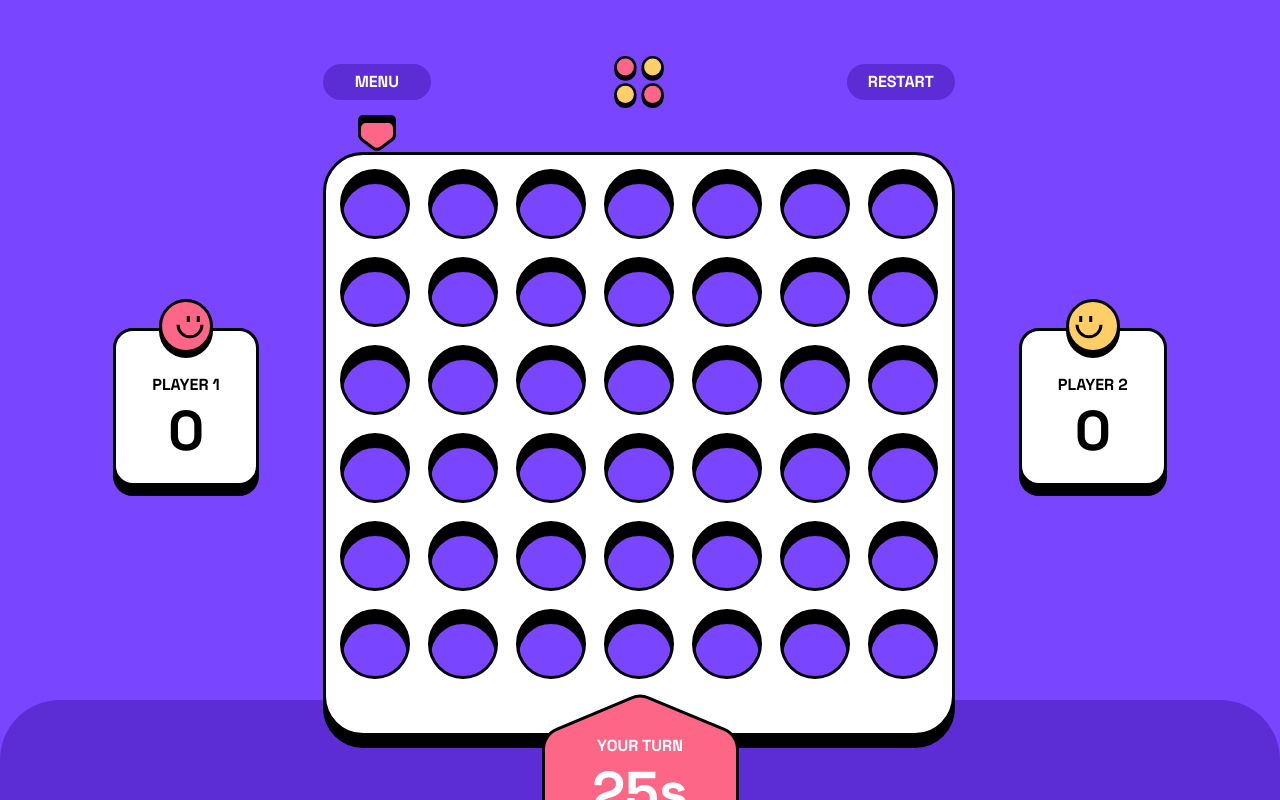
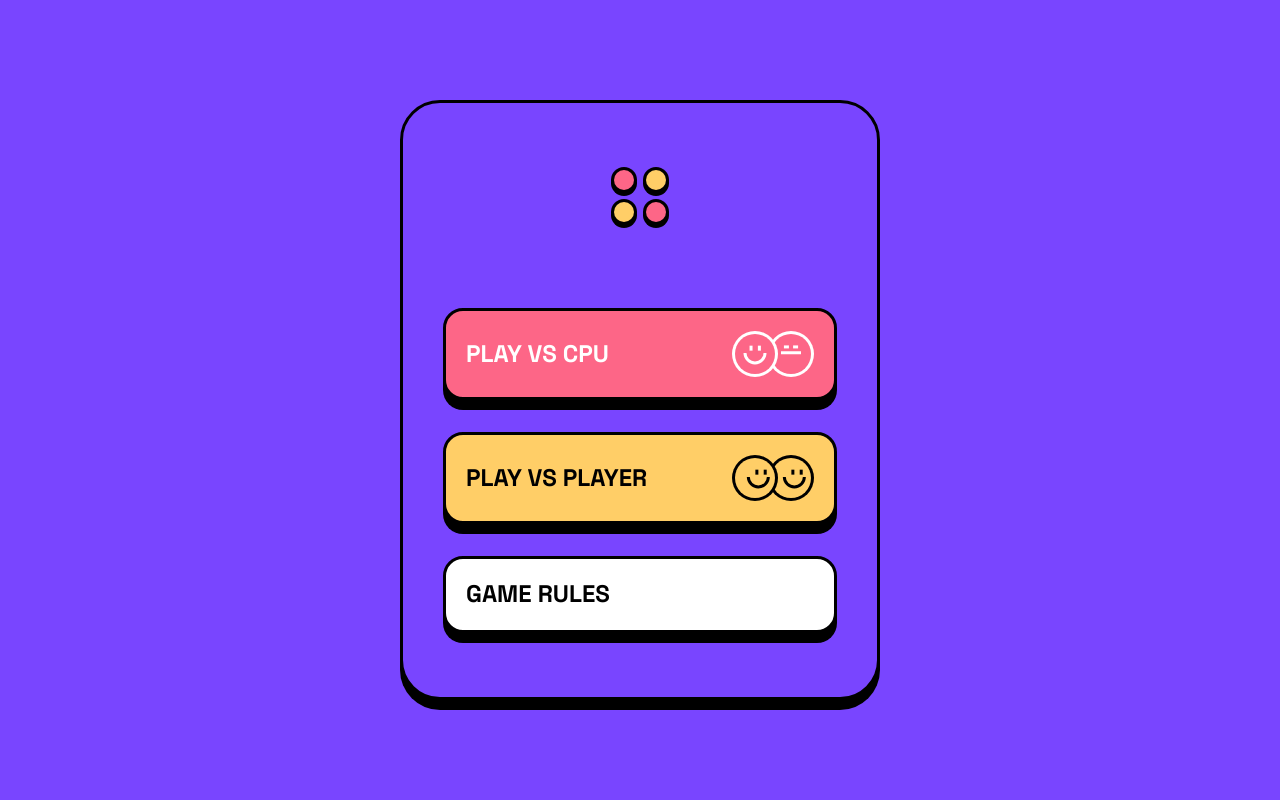
Before and after one commit to mehdi-zibout/FEM-Connect-Four-game, a React (Vite) app: page / in a window 1280 px wide. Built offline with nearby package versions, Linux system fonts and the light colour scheme.

Commit message:
animate focused discs

```diff
--- a/src/App.tsx
+++ b/src/App.tsx
@@ -13,92 +13,28 @@ import Modal from "./components/Modal";
 import Board from "./components/Board";
 import GameView from "./Views/GameView";
 
-const newGame: number[][] = new Array(6).fill(new Array(7).fill(0));
 function App() {
   const [matchNumber, setMatchNumber] = useState(0);
-  const [game, setGame] = useState(newGame);
-  const [isPlayer1Turn, setIsPlayer1Turn] = useState(false);
-  const [hoveringOver, setHoveringOver] = useState(0);
+  const [isAgainstCPU, setIsAgainstCPU] = useState(false);
+  const [view, setView] = useState(0);
   return (
     <>
       <main className="bg-purple w-screen h-screen overflow-hidden flex justify-center items-center">
-        {/* <div className="relative ">
-          <BackgroundBlack className="absolute  top-0 " />
-          <div className="absolute w-full h-full overflow-hidden">
-            <CounterRed
-              className={`absolute transition duration-[1s]
-              } `}
-              style={{
-                transform: `translate(${18 + 88 * hoveringOver}px,${
-                  isPlayer1Turn ? "-50px" : "500px"
-                })`,
-              }}
-            />
-          </div>
-          {hoveringOver >= 0 &&
-            (isPlayer1Turn ? (
-              <MarkerRed
-                className=" transition duration-700"
-                style={{
-                  transform: `translate(${33 + 88 * hoveringOver}px,-42px)`,
-                }}
-              />
-            ) : (
-              <MarkerYellow
-                className=" transition duration-1000"
-                style={{
-                  transform: `translate(${33 + 88 * hoveringOver}px,-42px)`,
-                }}
-              />
-            ))}
-          <div className="w-full relative h-full grid grid-cols-7 grid-rows-6 gap-x-1 gap-y-[14px] px-4 -mt-5  ">
-            {game.map((row, i) =>
-              row.map((cell, j) =>
-                cell === 2 ? (
-                  <CounterRed key={`${i}${j}`} />
-                ) : cell === 3 ? (
-                  <CounterYellow key={`${i}${j}`} />
-                ) : (
-                  <div
-                    onMouseEnter={() => setHoveringOver(j)}
-                    className="z-50 relative cursor-pointer w-[70px] h-[75px] rounded-full"
-                    key={`${i}${j}`}
-                    onClick={() => handleOnClick(j)}
-                  ></div>
-                )
-              )
-            )}
-          </div>
-          <BackgroundWhite className="absolute top-0 " />
-        </div> */}
-        {/* <Board /> */}
-        <GameView key={matchNumber} restart={setMatchNumber} />
+        {view === 0 ? (
+          <MainMenu setIsAgainstCPU={setIsAgainstCPU} setView={setView} />
+        ) : view === 1 ? (
+          <GameView
+            isAgainstCPU={isAgainstCPU}
+            key={matchNumber}
+            restart={setMatchNumber}
+            setView={setView}
+          />
+        ) : (
+          <MainMenu setIsAgainstCPU={setIsAgainstCPU} setView={setView} />
+        )}
       </main>
-      {/* <MainMenu />
-        <button onClick={() => setIsPlayer1Turn(true)}>show modal</button>
-
-      {isPlayer1Turn && (
-        <Modal setShowModal={setIsPlayer1Turn}>
-          <PauseModal />
-        </Modal>
-      )} */}
     </>
   );
-
-  function handleOnClick(i: number) {
-    const newGameState = [];
-    let madeMove = false;
-    for (let index = game.length - 1; index >= 0; index--) {
-      const newRow = [...game[index]];
-      if (game[index][i] == 0 && !madeMove) {
-        madeMove = true;
-        newRow[i] = isPlayer1Turn ? 2 : 3;
-      }
-      newGameState.push(newRow);
-    }
-    setGame(newGameState.reverse());
-    setIsPlayer1Turn(!isPlayer1Turn);
-  }
 }
 
 export default App;
--- a/src/Views/GameView.tsx
+++ b/src/Views/GameView.tsx
@@ -4,7 +4,7 @@ import MiniButton from "../components/MiniButton";
 import { ReactComponent as Logo } from "../assets/logo.svg";
 import { ReactComponent as PlayerOne } from "../assets/player-one.svg";
 import { ReactComponent as PlayerTwo } from "../assets/player-two.svg";
-import { ReactComponent as RedsTurn } from "../assets/turn-background-red.svg";
+import { ReactComponent as CPU } from "../assets/cpu.svg";
 import Score from "../components/Score";
 import Board from "../components/Board";
 import TurnTimer from "../components/TurnTimer";
@@ -12,7 +12,7 @@ import Card from "../components/Card";
 import Modal from "../components/Modal";
 import PauseModal from "../components/PauseModal";
 
-function GameView({ restart }: GameViewProps) {
+function GameView({ restart, setView, isAgainstCPU }: GameViewProps) {
   const [showMenu, setShowMenu] = useState(false);
   const [isPlayer1Turn, setIsPlayer1Turn] = useState(true);
   const [playersScore, setPlayersScore] = useState({ 1: 0, 2: 0 });
@@ -52,9 +52,9 @@ function GameView({ restart }: GameViewProps) {
               className="mr-5 tablet:mr-10"
             />
             <Score
-              name="player 2"
+              name={isAgainstCPU ? "cpu" : "player 2"}
               score={playersScore[2]}
-              Icon={PlayerTwo}
+              Icon={isAgainstCPU ? CPU : PlayerTwo}
               isReverse
             />
           </div>
@@ -91,6 +91,7 @@ function GameView({ restart }: GameViewProps) {
               </header>
             </div>
             <Board
+              isAgainstCPU={isAgainstCPU}
               key={gameNumber}
               isPlayer1Turn={isPlayer1Turn}
               setIsPlayer1Turn={setIsPlayer1Turn}
@@ -99,10 +100,10 @@ function GameView({ restart }: GameViewProps) {
             />
           </div>
           <Score
-            name="player 2"
+            name={isAgainstCPU ? "cpu" : "player 2"}
             className="ml-16 desktop:block hidden"
             score={playersScore[2]}
-            Icon={PlayerTwo}
+            Icon={isAgainstCPU ? CPU : PlayerTwo}
             isReverse
           />
         </div>
@@ -113,7 +114,9 @@ function GameView({ restart }: GameViewProps) {
               {isGameEnded === 1
                 ? "Player 1"
                 : isGameEnded === -1
-                ? "Player 2"
+                ? isAgainstCPU
+                  ? "CPU"
+                  : "Player 2"
                 : ""}
             </h2>
             <h3 className="uppercase text-hl">
@@ -130,6 +133,7 @@ function GameView({ restart }: GameViewProps) {
           </Card>
         ) : (
           <TurnTimer
+            isAgainstCPU={isAgainstCPU}
             pause={showMenu}
             setIsGameEnded={setIsGameEnded}
             isPlayer1Turn={isPlayer1Turn}
@@ -139,7 +143,11 @@ function GameView({ restart }: GameViewProps) {
       </div>
       {showMenu && (
         <Modal setShowModal={setShowMenu}>
-          <PauseModal setShowMenu={setShowMenu} restart={restart} />
+          <PauseModal
+            quit={setView}
+            setShowMenu={setShowMenu}
+            restart={restart}
+          />
         </Modal>
       )}
     </>
@@ -148,5 +156,7 @@ function GameView({ restart }: GameViewProps) {
 
 type GameViewProps = {
   restart: Dispatch<SetStateAction<number>>;
+  setView: Dispatch<SetStateAction<number>>;
+  isAgainstCPU: boolean;
 };
 export default GameView;
--- a/src/Views/MainMenu.tsx
+++ b/src/Views/MainMenu.tsx
@@ -1,16 +1,33 @@
+import type { Dispatch, SetStateAction } from "react";
 import Card from "../components/Card";
 import { ReactComponent as Logo } from "../assets/logo.svg";
 import { ReactComponent as PlayVsPlayerIcon } from "../assets/player-vs-player.svg";
 import { ReactComponent as PlayVsCpuIcon } from "../assets/player-vs-cpu.svg";
 import Button from "../components/Button";
-function MainMenu() {
+function MainMenu({ setView, setIsAgainstCPU }: MainMenuProps) {
   return (
     <Card className="w-full p-5 border-opacity-0 shadow-none tablet:shadow-card tablet:border-opacity-100 tablet:bg-purple tablet:w-[30rem] tablet:px-10 tablet:py-16 rounded-[40px]">
       <Logo className="w-fit mx-auto mb-20" />
-      <Button Icon={PlayVsCpuIcon} bgColor="red" className="mb-8">
+      <Button
+        onClick={() => {
+          setIsAgainstCPU(true);
+          setView(1);
+        }}
+        Icon={PlayVsCpuIcon}
+        bgColor="red"
+        className="mb-8"
+      >
         play vs cpu
       </Button>
-      <Button Icon={PlayVsPlayerIcon} bgColor="yellow" className="mb-8">
+      <Button
+        onClick={() => {
+          setIsAgainstCPU(false);
+          setView(1);
+        }}
+        Icon={PlayVsPlayerIcon}
+        bgColor="yellow"
+        className="mb-8"
+      >
         play vs player
       </Button>
       <Button alignStart bgColor="white">
@@ -20,4 +37,8 @@ function MainMenu() {
   );
 }
 
+type MainMenuProps = {
+  setView: Dispatch<SetStateAction<number>>;
+  setIsAgainstCPU: Dispatch<SetStateAction<boolean>>;
+};
 export default MainMenu;
--- a/src/components/Board.tsx
+++ b/src/components/Board.tsx
@@ -2,15 +2,16 @@ import { ReactComponent as BackgroundWhite } from "../assets/board-layer-white-l
 import { ReactComponent as BackgroundBlack } from "../assets/board-layer-black-large.svg";
 import { ReactComponent as BackgroundWhiteMobile } from "../assets/board-layer-white-small.svg";
 import { ReactComponent as BackgroundBlackMobile } from "../assets/board-layer-black-small.svg";
-import type { Dispatch, SetStateAction } from "react";
+import { Dispatch, SetStateAction, useEffect } from "react";
 import { useState } from "react";
 import FillBoard from "./FillBoard";
 import Marker from "./Marker";
-import { findWinner } from "../logic";
+import { cpuMoves, findWinner, ithAvailable, makeMove } from "../logic";
 
 const NEWGAME: number[][] = new Array(6).fill(new Array(7).fill(0));
 
 function Board({
+  isAgainstCPU,
   isPlayer1Turn,
   setIsPlayer1Turn,
   isGameEnded,
@@ -19,10 +20,29 @@ function Board({
   const [gameState, setGameState] = useState(NEWGAME);
   const [focusedDiscs, setFocusedDiscs] = useState<number[][]>([]);
   const [hoveringOver, setHoveringOver] = useState(0);
+  useEffect(() => {
+    if (isAgainstCPU) {
+      if (!isPlayer1Turn && !isGameEnded) {
+        const howMuchIwantCPUToAppearThinking = Math.random();
+        const cpuThinkingTime =
+          Math.random() *
+          (howMuchIwantCPUToAppearThinking > 0.2 ? 4000 : 30000);
+        const timer = setTimeout(() => {
+          const [newGameState, , i, j] = cpuMoves(gameState);
+          setGameState(newGameState);
+          checkGameState(newGameState, i, j);
+          if (!isGameEnded) setIsPlayer1Turn(true);
+        }, cpuThinkingTime);
+        return () => clearTimeout(timer);
+      }
+    }
+  }, [isPlayer1Turn]);
   return (
     <div className="relative w-fit mx-auto z-10">
       <Marker
-        className={`${isGameEnded ? "invisible" : ""}`}
+        className={`${
+          isGameEnded || (isAgainstCPU && !isPlayer1Turn) ? "invisible" : ""
+        }`}
         hoveringOver={hoveringOver}
         isPlayer1Turn={isPlayer1Turn}
       />
@@ -36,7 +56,11 @@ function Board({
       <div className="absolute inset-0 -top-10 left-[20px] grid grid-cols-7 gap-[5px]">
         {new Array(7).fill(0).map((col, i) => (
           <button
-            disabled={gameState[0][i] !== 0 || Boolean(isGameEnded)}
+            disabled={
+              gameState[0][i] !== 0 ||
+              Boolean(isGameEnded) ||
+              (!isPlayer1Turn && isAgainstCPU)
+            }
             onMouseEnter={() => setHoveringOver(i)}
             key={i}
             className="disabled:cursor-default h-full    w-[65px] " // CHECK WIDTH
@@ -47,34 +71,12 @@ function Board({
     </div>
   );
 
-  function handleOnClick(i: number) {
-    const newGameState = [];
-    let madeMove: false | number = false;
-    for (let index = gameState.length - 1; index >= 0; index--) {
-      const newRow = [...gameState[index]];
-      if (gameState[index][i] == 0 && madeMove === false) {
-        madeMove = index;
-        newRow[i] = isPlayer1Turn ? 1 : -1;
-      }
-      newGameState.push(newRow);
-    }
-    setGameState(newGameState.reverse());
-    if (madeMove === 0) {
-      if (newGameState[0].every((x) => x !== 0)) {
-        setIsGameEnded(true);
-      }
-    }
-    let winner = findWinner(gameState, isPlayer1Turn, madeMove as number, i);
-    if (winner.winner) {
-      setFocusedDiscs((focusedDiscs) =>
-        focusedDiscs.concat([[madeMove as number, i]])
-      );
-      setIsGameEnded(winner.winner);
-      if (winner.lines) {
-        markWinningDiscs(winner.lines);
-      }
-    }
-    setIsPlayer1Turn(!isPlayer1Turn);
+  function handleOnClick(j: number) {
+    let i = ithAvailable(gameState, j) as number;
+    const [newGameState] = makeMove(gameState, isPlayer1Turn, i, j);
+    setGameState(newGameState);
+    checkGameState(newGameState, i, j);
+    if (!isGameEnded) setIsPlayer1Turn(!isPlayer1Turn);
   }
 
   function markWinningDiscs(
@@ -89,9 +91,27 @@ function Board({
       }
     });
   }
+
+  function checkGameState(newGameState: number[][], i: number, j: number) {
+    if (i === 0) {
+      if (newGameState[0].every((x) => x !== 0)) {
+        setIsGameEnded(true);
+      }
+    }
+    let winner = findWinner(gameState, isPlayer1Turn, i, j);
+    if (winner.winner) {
+      setFocusedDiscs((focusedDiscs) => focusedDiscs.concat([[i, j]]));
+      setIsGameEnded(winner.winner);
+      if (winner.lines) {
+        markWinningDiscs(winner.lines);
+      }
+      return;
+    }
+  }
 }
 
 type BoardProps = {
+  isAgainstCPU: boolean;
   isPlayer1Turn: boolean;
   setIsPlayer1Turn: Dispatch<SetStateAction<boolean>>;
   isGameEnded: boolean | -1 | 1;
--- a/src/components/FillBoard.tsx
+++ b/src/components/FillBoard.tsx
@@ -10,14 +10,14 @@ function FillBoard({ gameState, focusedDiscs }: FillBoardProps) {
             <div className="relative" key={`${i},${j}`}>
               <CounterRed className="animate-slide-in w-[41px] h-[46px] tablet:w-[70px] tablet:h-[75px]" />
               {inFocusedDiscs(i, j) && (
-                <div className="absolute inset-0 m-auto -top-1 border-[6px] rounded-full border-white w-8 h-8"></div>
+                <div className="absolute animate-fade-in  inset-0 m-auto -top-1 border-[6px] rounded-full border-white w-8 h-8"></div>
               )}
             </div>
           ) : cell === -1 ? (
             <div className="relative" key={`${i},${j}`}>
               <CounterYellow className="animate-slide-in w-[41px] h-[46px] tablet:w-[70px] tablet:h-[75px]" />
               {inFocusedDiscs(i, j) && (
-                <div className="absolute inset-0 m-auto -top-1 border-[6px] rounded-full border-white w-8 h-8"></div>
+                <div className="absolute animate-fade-in  inset-0 m-auto -top-1 border-[6px] rounded-full border-white w-8 h-8"></div>
               )}{" "}
             </div>
           ) : (
--- a/src/components/PauseModal.tsx
+++ b/src/components/PauseModal.tsx
@@ -2,7 +2,7 @@ import Card from "./Card";
 import Button from "./Button";
 import type { Dispatch, SetStateAction } from "react";
 
-function PauseModal({ restart, setShowMenu }: PauseModalProps) {
+function PauseModal({ restart, setShowMenu, quit }: PauseModalProps) {
   return (
     <Card
       className="mx-5 bg-purple w-[30rem] tablet:px-10 tablet:py-12 rounded-[40px] px-5 py-8"
@@ -19,7 +19,9 @@ function PauseModal({ restart, setShowMenu }: PauseModalProps) {
       >
         Restart
       </Button>
-      <Button bgColor="red">quit</Button>
+      <Button onClick={() => quit(0)} bgColor="red">
+        quit
+      </Button>
     </Card>
   );
 }
@@ -27,5 +29,6 @@ function PauseModal({ restart, setShowMenu }: PauseModalProps) {
 type PauseModalProps = {
   setShowMenu: Dispatch<SetStateAction<boolean>>;
   restart: Dispatch<SetStateAction<number>>;
+  quit: Dispatch<SetStateAction<number>>;
 };
 export default PauseModal;
--- a/src/components/TurnTimer.tsx
+++ b/src/components/TurnTimer.tsx
@@ -2,7 +2,12 @@ import { useEffect, useState } from "react";
 import type { Dispatch, SetStateAction } from "react";
 import { ReactComponent as TurnBg } from "../assets/turn-background-red.svg";
 
-function TurnTimer({ isPlayer1Turn, setIsGameEnded, pause }: TurnTimerProps) {
+function TurnTimer({
+  isPlayer1Turn,
+  setIsGameEnded,
+  pause,
+  isAgainstCPU,
+}: TurnTimerProps) {
   const [timeleft, setTimeleft] = useState(30);
   useEffect(() => {
     if (timeleft > 0) {
@@ -32,7 +37,15 @@ function TurnTimer({ isPlayer1Turn, setIsGameEnded, pause }: TurnTimerProps) {
           isPlayer1Turn ? "text-white" : "text-black"
         }  text-center`}
       >
-        <h4 className="text-hxs uppercase">Your turn</h4>
+        <h4 className="text-hxs uppercase">
+          {isAgainstCPU
+            ? isPlayer1Turn
+              ? "your turn"
+              : "cpu's turn"
+            : isPlayer1Turn
+            ? "player 1's turn"
+            : "player 2's turn"}
+        </h4>
         <h3 className="text-hl">{timeleft}s</h3>
       </div>
     </div>
@@ -40,6 +53,7 @@ function TurnTimer({ isPlayer1Turn, setIsGameEnded, pause }: TurnTimerProps) {
 }
 
 type TurnTimerProps = {
+  isAgainstCPU: boolean;
   pause: boolean;
   isPlayer1Turn: boolean;
   setIsGameEnded: Dispatch<SetStateAction<boolean | 1 | -1>>;
--- a/src/logic.ts
+++ b/src/logic.ts
@@ -1,5 +1,3 @@
-import { i } from "vitest/dist/index-50755efe";
-
 export function findWinner(
   gameState: number[][],
   isPlayer1Turn: boolean,
@@ -92,9 +90,62 @@ export function positionScore(
   return [min, max, []];
 }
 
-function calculateScore(arr: { value: number; i: number; j: number }[]) {
+export function calculateScore(arr: { value: number; i: number; j: number }[]) {
   return {
     indexes: arr.map((x) => [x.i, x.j]),
     value: arr.reduce((acc, curr) => acc + curr.value, 0),
   };
 }
+
+export function ithAvailable(gameState: number[][], j: number) {
+  for (let index = gameState.length - 1; index >= 0; index--) {
+    if (gameState[index][j] == 0) {
+      return index;
+    }
+  }
+}
+
+export function makeMove(
+  gameState: number[][],
+  isPlayer1Turn: boolean,
+  i: number,
+  j: number
+): [number[][], boolean, number, number] {
+  const newGameState = [];
+  for (let index = gameState.length - 1; index >= 0; index--) {
+    const newRow = [...gameState[index]];
+    if (index === i) {
+      newRow[j] = isPlayer1Turn ? 1 : -1;
+    }
+    newGameState.push(newRow);
+  }
+  return [newGameState.reverse(), isPlayer1Turn, i, j];
+}
+
+export function cpuMoves(gameState: number[][]) {
+  const evaluation: number[][] = [];
+  for (let j = 0; j < 7; j++) {
+    const i = ithAvailable(gameState, j);
+    if (i !== undefined) {
+      const [power, danger] = positionScore(gameState, i, j);
+      if (power === -3) {
+        return makeMove(gameState, false, i, j);
+      }
+      evaluation.push([power, danger, i, j]);
+    }
+    // make move in evaluation[2] evaluation[3]
+  }
+  const isThereDanger = evaluation.find((evalu) => evalu[1] === 3);
+  if (isThereDanger) {
+    return makeMove(gameState, false, isThereDanger[2], isThereDanger[3]);
+  }
+  const okayMoves = evaluation.filter(
+    (evalu) => evalu[0] === -2 || evalu[1] === 2
+  );
+  if (okayMoves.length > 0) {
+    let move = Math.floor(Math.random() * okayMoves.length);
+    return makeMove(gameState, false, okayMoves[move][2], okayMoves[move][3]);
+  }
+  let move = Math.floor(Math.random() * evaluation.length);
+  return makeMove(gameState, false, evaluation[move][2], evaluation[move][3]);
+}
--- a/tailwind.config.cjs
+++ b/tailwind.config.cjs
@@ -30,9 +30,15 @@ module.exports = {
           "0%": { transform: "translateY(-650%)" },
           "100%": { transform: "translateY(0)" },
         },
+        "fade-in": {
+          "0%": { opacity: 0 },
+          "55%": { opacity: 0 },
+          "100%": { opacity: 1 },
+        },
       },
       animation: {
         "slide-in": "slide-in 1s ease-out",
+        "fade-in": "fade-in 2s ease-out",
       },
       boxShadow: {
         card: "0px 10px 0px #000000",
```
Also changed, not shown: 1 other file (tests, documents, lock files or other folders).
